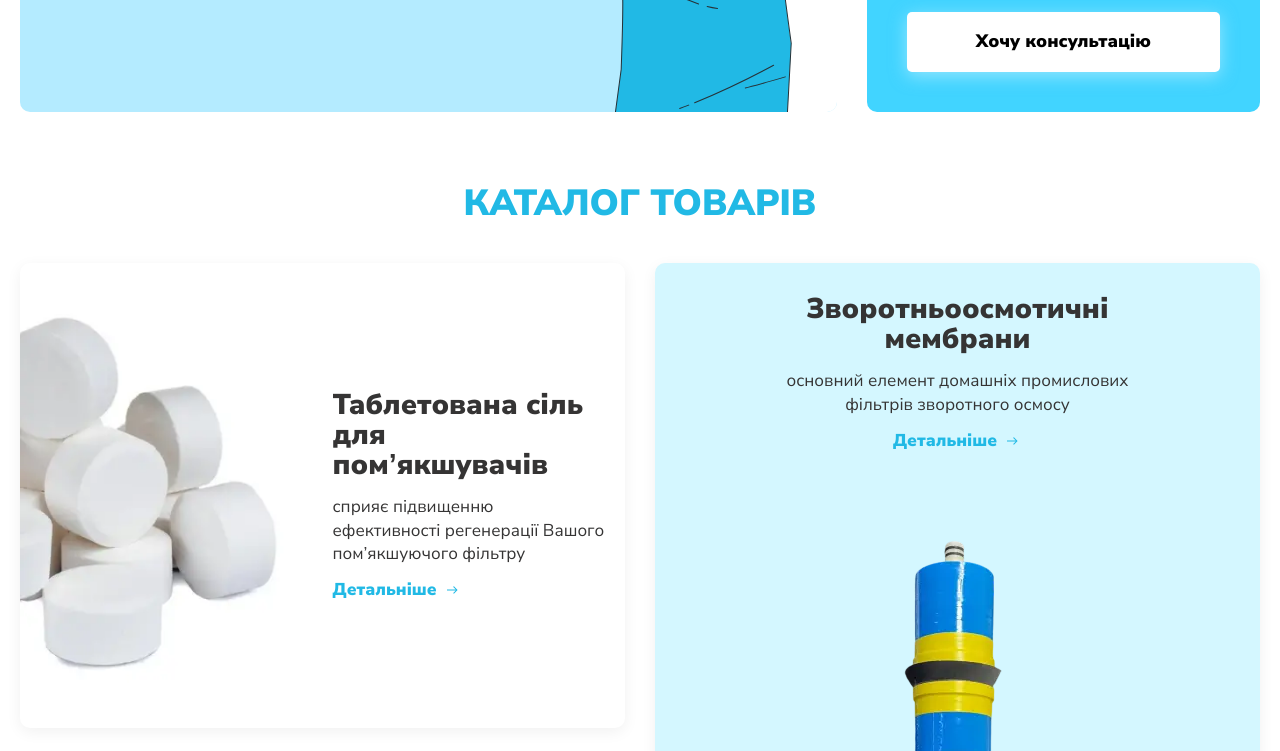
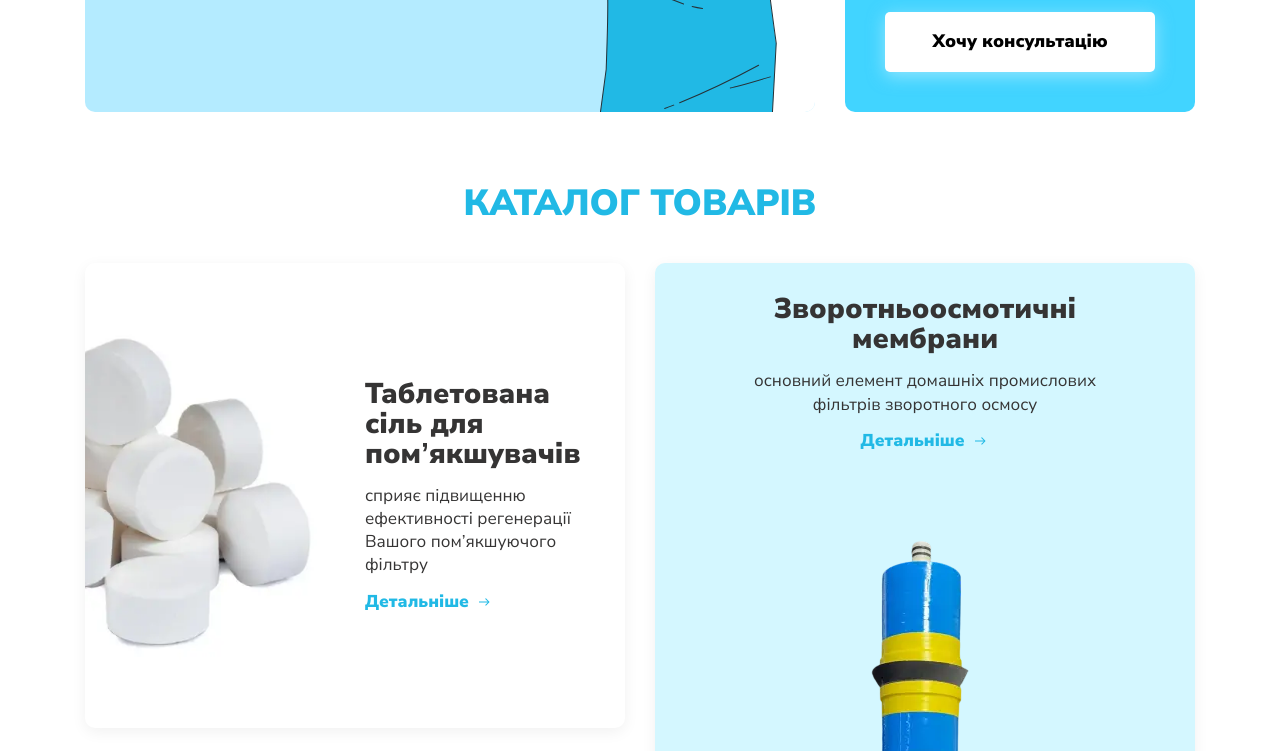
Before and after one commit to karnauhmax/Aquaro, a website: page app/index.html in a window 1280 px wide. Shown: the part 587-1338 px from the top of the page. Drawn offline with nearby package versions, Linux system fonts and the light colour scheme.

Commit message:
added container paddings

```diff
--- a/src/scss/_settings.scss
+++ b/src/scss/_settings.scss
@@ -121,7 +121,9 @@ a {
 .container {
   margin: 0 auto;
   max-width: var(--container-width);
-  padding: 0 20px;
+  // padding: 0 20px;
+  @include adaptiveValue(padding-right, 100, 20, 1400, 768, 1);
+  @include adaptiveValue(padding-left, 100, 20, 1400, 768, 1);
 }
 
 .js-focus-visible :focus:not(.focus-visible) {
--- a/src/scss/sections/_benefits.scss
+++ b/src/scss/sections/_benefits.scss
@@ -150,9 +150,6 @@
     height: 100%;
     object-fit: contain;
 
-    @media screen and (max-width: $xlg) {
-      max-width: 500px;
-    }
 
     @media screen and (max-width: $md) {
       grid-column: 1/2;
```
Also changed, not shown: app/css/main.css, 1 other file.
